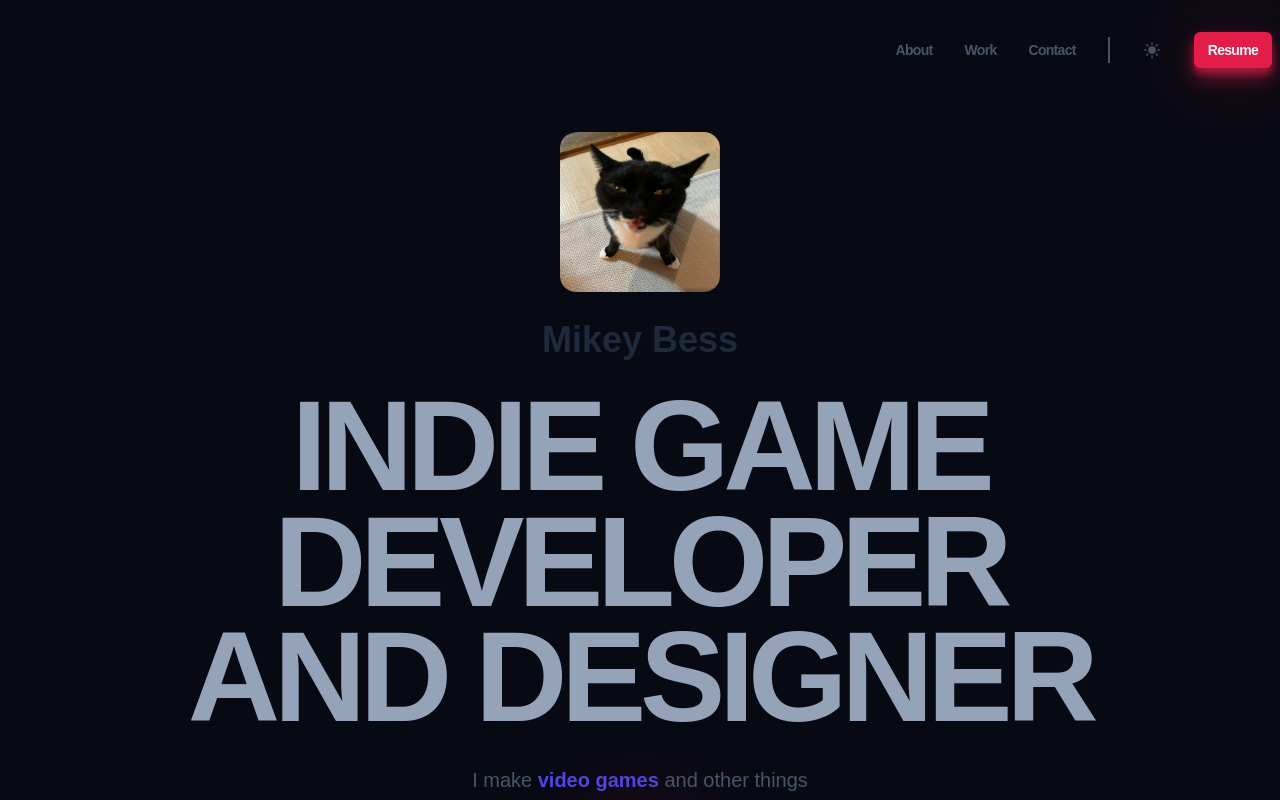
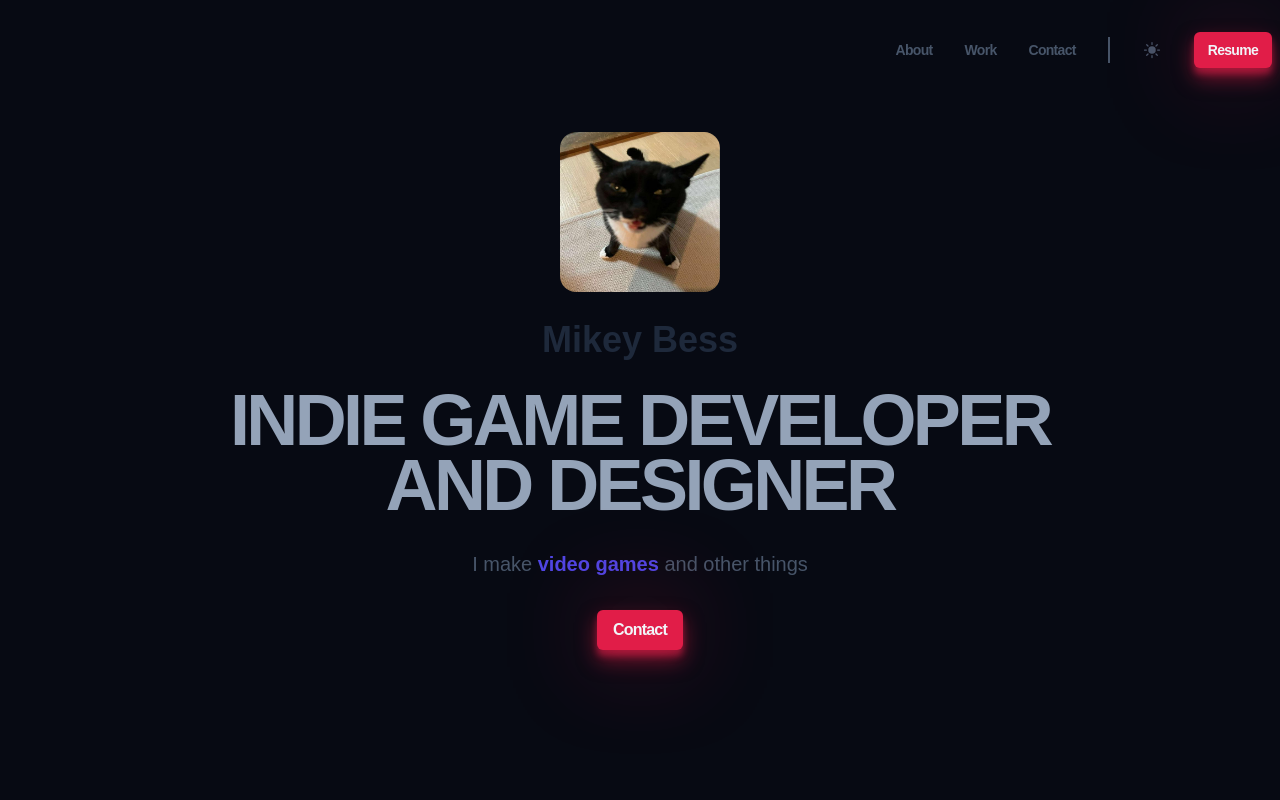
Before and after one commit to Wlaroos/Portfolio, a website built with Vite: page index.html in a window 1280 px wide. Shown: the top 800 px of the page. Built offline with nearby package versions, Linux system fonts and the light colour scheme; a web font is replaced by a local one.

Commit message:
vite config and title decrease in font size

```diff
--- a/styles/components/hero.css
+++ b/styles/components/hero.css
@@ -23,7 +23,7 @@
 .hero__title{
     color: var(--clr-slate400);
     text-transform: uppercase;
-    font-size: var(--size-4xl);
+    font-size: var(--size-2xl);
     letter-spacing: -0.05em;
     line-height: 0.9;
 }
@@ -55,7 +55,7 @@
     }
 
     .hero__title{
-        font-size: var(--size-5xl);
+        font-size: var(--size-3xl);
     }
 
     .hero__description{
@@ -84,7 +84,7 @@
     }
 
     .hero__title{
-        font-size: var(--size-7xl);
+        font-size: var(--size-5xl);
     }
 
     .hero__description{
@@ -112,7 +112,7 @@
     }
 
     .hero__title{
-        font-size: var(--size-9xl);
+        font-size: var(--size-7xl);
     }
 
     .hero__description{
--- a/vite.config.js
+++ b/vite.config.js
@@ -1,7 +1,6 @@
 import { defineConfig } from 'vite';
 
 export default defineConfig({
-  base: '/Portfolio/', // Base URL for the site
   build: {
     rollupOptions: {
       input: {
```
